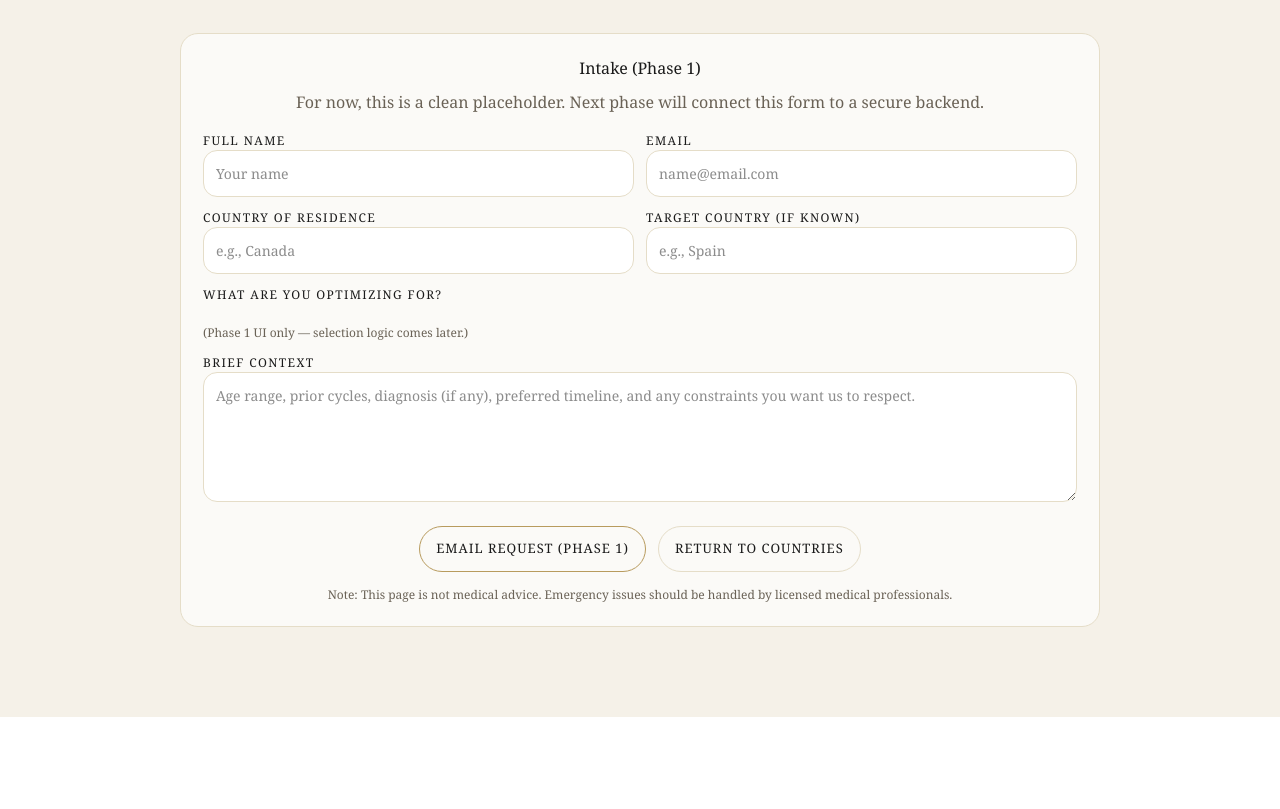
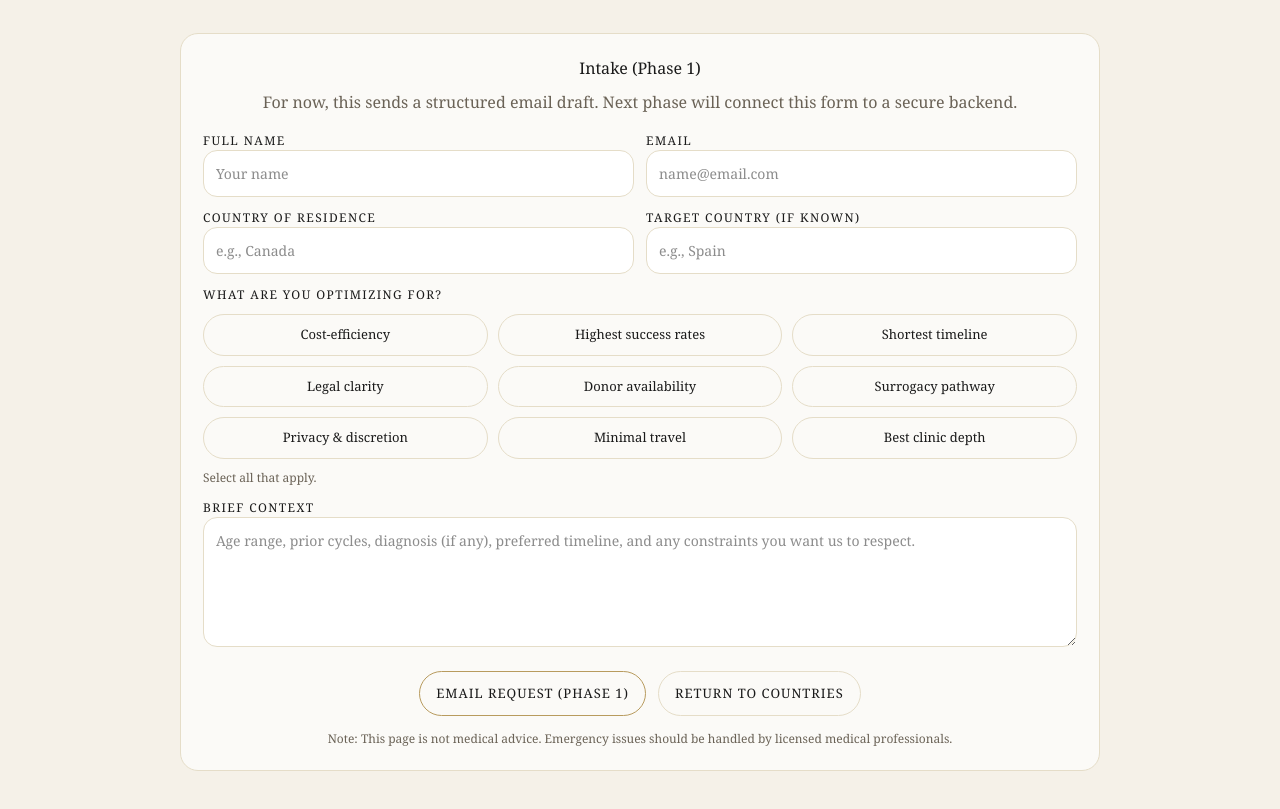
Before and after one commit to fmeliteintl-collab/fertilitycarehub-web, a Next.js app: page /consultation in a window 1280 px wide. Shown: the part 757-1566 px from the top of the page. Before the commit the page ends 1474 px from the top, so only its background shows below. Built offline with nearby package versions, Linux system fonts and the light colour scheme.

Commit message:
Fix consultation intake chips + mailto flow

```diff
--- a/app/consultation/page.tsx
+++ b/app/consultation/page.tsx
@@ -1,7 +1,19 @@
 "use client";
 
-import { useState } from "react";
+import { useMemo, useState } from "react";
 import Link from "next/link";
+
+const OPTIONS = [
+  "Cost-efficiency",
+  "Highest success rates",
+  "Shortest timeline",
+  "Legal clarity",
+  "Donor availability",
+  "Surrogacy pathway",
+  "Privacy & discretion",
+  "Minimal travel",
+  "Best clinic depth",
+];
 
 export default function ConsultationPage() {
   const PAGE_BG = "#F5F1E8";
@@ -10,13 +22,54 @@ export default function ConsultationPage() {
   const GOLD = "#B89B5E";
   const BORDER = "#E5DDC8";
   const CARD_BG = "#FBFAF7";
-const [optimizingFor, setOptimizingFor] = useState<string[]>([]);
+
+  // ✅ change this later if needed
+  const TO_EMAIL = "advisory@fertilitycarehub.com";
+
+  // Form state
+  const [fullName, setFullName] = useState("");
+  const [email, setEmail] = useState("");
+  const [residence, setResidence] = useState("");
+  const [targetCountry, setTargetCountry] = useState("");
+  const [context, setContext] = useState("");
+  const [optimizingFor, setOptimizingFor] = useState<string[]>([]);
+  const [openedDraft, setOpenedDraft] = useState(false);
 
   const toggleOption = (label: string) => {
     setOptimizingFor((prev) =>
       prev.includes(label) ? prev.filter((x) => x !== label) : [...prev, label]
     );
   };
+
+  const mailtoHref = useMemo(() => {
+    const subject = encodeURIComponent("Private Advisory Review Request");
+
+    const lines: string[] = [];
+    lines.push("Private Advisory Review Request");
+    lines.push("");
+    lines.push(`Full name: ${fullName || "-"}`);
+    lines.push(`Email: ${email || "-"}`);
+    lines.push(`Country of residence: ${residence || "-"}`);
+    lines.push(`Target country (if known): ${targetCountry || "-"}`);
+    lines.push(
+      `Optimizing for: ${optimizingFor.length ? optimizingFor.join(", ") : "-"}`
+    );
+    lines.push("");
+    lines.push("Brief context:");
+    lines.push(context || "-");
+    lines.push("");
+    lines.push("— Sent from FertilityCareHub intake (Phase 1)");
+
+    const body = encodeURIComponent(lines.join("\n"));
+    return `mailto:${TO_EMAIL}?subject=${subject}&body=${body}`;
+  }, [TO_EMAIL, fullName, email, residence, targetCountry, optimizingFor, context]);
+
+  const onOpenEmailDraft = () => {
+    // open the draft + show the confirmation caption
+    setOpenedDraft(true);
+    window.location.href = mailtoHref;
+  };
+
   return (
     <main
       style={{
@@ -114,9 +167,9 @@ const [optimizingFor, setOptimizingFor] = useState<string[]>([]);
               color: "#3A342C",
             }}
           >
-            This is a strategy-led review — not general medical advice.
-            We help you choose the right country pathway, identify what matters,
-            and reduce wasted time, travel, and financial leakage.
+            This is a strategy-led review — not general medical advice. We help you
+            choose the right country pathway, identify what matters, and reduce
+            wasted time, travel, and financial leakage.
           </p>
         </section>
 
@@ -181,7 +234,8 @@ const [optimizingFor, setOptimizingFor] = useState<string[]>([]);
             <h2 style={{ textAlign: "center" }}>Intake (Phase 1)</h2>
 
             <p style={{ textAlign: "center", color: MUTED, marginTop: 10 }}>
-              For now, this is a clean placeholder. Next phase will connect this form to a secure backend.
+              For now, this sends a structured email draft. Next phase will connect
+              this form to a secure backend.
             </p>
 
             <div
@@ -192,14 +246,35 @@ const [optimizingFor, setOptimizingFor] = useState<string[]>([]);
                 gap: 12,
               }}
             >
-              <Input label="Full name" placeholder="Your name" />
-              <Input label="Email" placeholder="name@email.com" />
-              <Input label="Country of residence" placeholder="e.g., Canada" />
-              <Input label="Target country (if known)" placeholder="e.g., Spain" />
+              <Input
+                label="Full name"
+                placeholder="Your name"
+                value={fullName}
+                onChange={setFullName}
+              />
+              <Input
+                label="Email"
+                placeholder="name@email.com"
+                value={email}
+                onChange={setEmail}
+              />
+              <Input
+                label="Country of residence"
+                placeholder="e.g., Canada"
+                value={residence}
+                onChange={setResidence}
+              />
+              <Input
+                label="Target country (if known)"
+                placeholder="e.g., Spain"
+                value={targetCountry}
+                onChange={setTargetCountry}
+              />
             </div>
 
             <div style={{ marginTop: 12 }}>
               <Label text="What are you optimizing for?" />
+
               <div
                 style={{
                   display: "grid",
@@ -208,18 +283,26 @@ const [optimizingFor, setOptimizingFor] = useState<string[]>([]);
                   marginTop: 10,
                 }}
               >
+                {OPTIONS.map((opt) => (
+                  <Chip
+                    key={opt}
+                    text={opt}
+                    selected={optimizingFor.includes(opt)}
+                    onClick={() => toggleOption(opt)}
+                  />
+                ))}
+              </div>
 
-
-
-              </div>
               <p style={{ color: MUTED, fontSize: 12, marginTop: 10 }}>
-                (Phase 1 UI only — selection logic comes later.)
+                Select all that apply.
               </p>
             </div>
 
             <div style={{ marginTop: 12 }}>
               <Label text="Brief context" />
               <textarea
+                value={context}
+                onChange={(e) => setContext(e.target.value)}
                 placeholder="Age range, prior cycles, diagnosis (if any), preferred timeline, and any constraints you want us to respect."
                 style={{
                   width: "100%",
@@ -247,8 +330,9 @@ const [optimizingFor, setOptimizingFor] = useState<string[]>([]);
                 flexWrap: "wrap",
               }}
             >
-              <a
-                href="mailto:hello@fertilitycarehub.com?subject=Private%20Advisory%20Review%20Request"
+              <button
+                type="button"
+                onClick={onOpenEmailDraft}
                 style={{
                   display: "inline-block",
                   border: `1px solid ${GOLD}`,
@@ -260,10 +344,11 @@ const [optimizingFor, setOptimizingFor] = useState<string[]>([]);
                   letterSpacing: 1,
                   textTransform: "uppercase",
                   background: "transparent",
+                  cursor: "pointer",
                 }}
               >
                 Email Request (Phase 1)
-              </a>
+              </button>
 
               <Link
                 href="/countries"
@@ -283,6 +368,20 @@ const [optimizingFor, setOptimizingFor] = useState<string[]>([]);
                 Return to Countries
               </Link>
             </div>
+
+            {openedDraft && (
+              <p
+                style={{
+                  marginTop: 14,
+                  textAlign: "center",
+                  color: MUTED,
+                  fontSize: 12,
+                }}
+              >
+                Thank you — your email draft has opened. Please press Send to submit.
+                Once received, we’ll route it and a consultant will reach out.
+              </p>
+            )}
 
             <p style={{ color: MUTED, fontSize: 12, textAlign: "center", marginTop: 14 }}>
               Note: This page is not medical advice. Emergency issues should be handled by licensed medical professionals.
@@ -314,12 +413,24 @@ function Label({ text }: { text: string }) {
   );
 }
 
-function Input({ label, placeholder }: { label: string; placeholder: string }) {
+function Input({
+  label,
+  placeholder,
+  value,
+  onChange,
+}: {
+  label: string;
+  placeholder: string;
+  value: string;
+  onChange: (v: string) => void;
+}) {
   const BORDER = "#E5DDC8";
   return (
     <div>
       <Label text={label} />
       <input
+        value={value}
+        onChange={(e) => onChange(e.target.value)}
         placeholder={placeholder}
         style={{
           width: "100%",
@@ -337,21 +448,35 @@ function Input({ label, placeholder }: { label: string; placeholder: string }) {
   );
 }
 
-function Chip({ text }: { text: string }) {
+function Chip({
+  text,
+  selected,
+  onClick,
+}: {
+  text: string;
+  selected: boolean;
+  onClick: () => void;
+}) {
   const BORDER = "#E5DDC8";
+  const GOLD = "#B89B5E";
+
   return (
-    <div
+    <button
+      type="button"
+      onClick={onClick}
       style={{
-        border: `1px solid ${BORDER}`,
+        border: `1px solid ${selected ? GOLD : BORDER}`,
         borderRadius: 999,
         padding: "10px 12px",
         fontSize: 13,
-        background: "transparent",
+        background: selected ? "rgba(184, 155, 94, 0.10)" : "transparent",
         textAlign: "center",
         userSelect: "none",
+        cursor: "pointer",
       }}
+      aria-pressed={selected}
     >
       {text}
-    </div>
+    </button>
   );
 }
```
